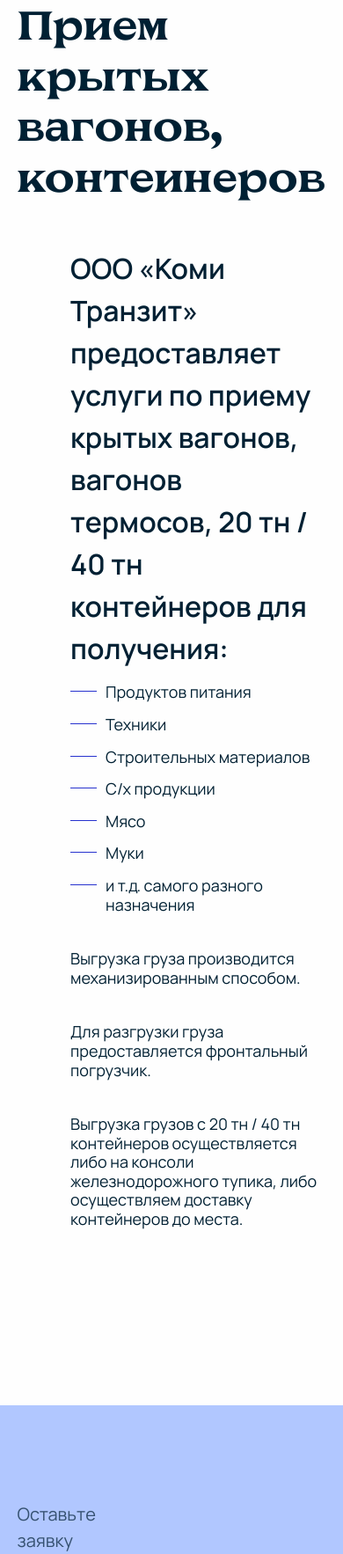
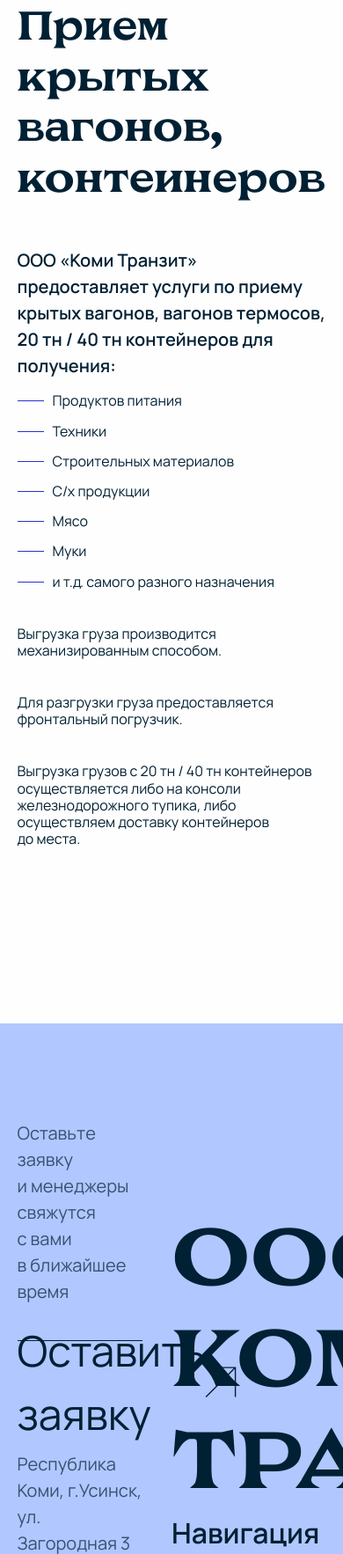
Before and after one commit to ElinkaD/komi-tranzit, a PHP site: page /index.php?page=service02 in a window 390 px wide; the page is wider, and only the part inside the window is pictured. Shown: the part 284-2050 px from the top of that part at 88% size. Run offline with PHP 8.4, Linux system fonts and the light colour scheme.

Commit message:
адаптив для страниц услуг

```diff
--- a/css/service_text.css
+++ b/css/service_text.css
@@ -1,4 +1,4 @@
-/* header */
+/* Title main h1 */
 .menu-main a {
     color: #140C9C;
 }
@@ -20,36 +20,27 @@
 
 .container {
     width: 75vw;
-    margin: 30px 0 200px 80px;
+    margin: 30px 80px 200px 80px;
 
     display: flex;
     flex-direction: column;
     gap: 40px;
 }
 
-.section {
+.serve {
     display: flex;
     flex-direction: column;
     gap: 15px;
 }
 
-.header {
+.serve h3{
     font-size: 32px;
-    font-family: Hauora, sans-serif;
     font-weight: 600;
-    line-height: 48px;
 }
-
-
 
 .item {
     display: flex;
     gap: 10px;
-
-    font-size: 18px;
-    font-family: Hauora, sans-serif;
-    font-weight: 400;
-    line-height: 1.2;
 }
 
 .item hr {
@@ -57,11 +48,17 @@
     height: 10px;
     border-bottom: 1px solid #2732CE;
     margin: 0;
-
+}
+.item p{
+    font-size: 18px;
+    font-family: Hauora, sans-serif;
+    font-weight: 400;
+    line-height: 1.2;
+    color: #002033;
 }
 
 .sub-item{
-    transform: translate(0, -15%);
+    transform: translate(0, -10%);
     margin-left: 40px;
 }
 .sub-item p{
@@ -69,3 +66,19 @@
     padding: 2px;
     color: #002033;
 }
+
+
+@media (max-width: 800px) {
+    .serve h3{
+        font-size: 20px;
+    }
+    .item p{
+        font-size: 16px;
+    }
+
+    .container {
+        width: 100vw;
+        margin: 30px 0 200px 0;
+        padding: 0 5%;
+    }
+}
--- a/service02.php
+++ b/service02.php
@@ -14,50 +14,50 @@
 </section>
 
 <div class="container">
-    <section class="section">
-        <div class="header">ООО «Коми Транзит» предоставляет услуги по приему крытых вагонов, вагонов термосов, 20 тн / 40 тн контейнеров для получения:</div>
+    <section class="serve">
+        <h3>ООО «Коми Транзит» предоставляет услуги по приему крытых вагонов, вагонов термосов, 20 тн / 40 тн контейнеров для получения:</h3>
         <div class="item">
             <hr>
-            <span>Продуктов питания</span>
+            <p>Продуктов питания</p>
         </div>
         <div class="item">
             <hr>
-            <span>Техники</span>
+            <p>Техники</p>
         </div>
         <div class="item">
             <hr>
-            <span>Строительных материалов</span>
+            <p>Строительных материалов</p>
         </div>
         <div class="item">
             <hr>
-            <span>С/х продукции</span>
+            <p>С/х продукции</p>
         </div>
         <div class="item">
             <hr>
-            <span>Мясо</span>
+            <p>Мясо</p>
         </div>
         <div class="item">
             <hr>
-            <span>Муки</span>
+            <p>Муки</p>
         </div>
         <div class="item">
             <hr>
-            <span>и&nbsp;т.д. самого разного назначения</span>
+            <p>и&nbsp;т.д. самого разного назначения</p>
+        </div>
+    </section>
+    <section class="serve">
+        <div class="item">
+            <p>Выгрузка груза производится механизированным способом.</p>
+        </div>
+    </section>
+    <section class="serve">
+        <div class="item">
+            <p>Для разгрузки груза предоставляется фронтальный погрузчик.</p>
         </div>
     </section>
     <section class="section">
         <div class="item">
-            <span>Выгрузка груза производится механизированным способом.</span>
-        </div>
-    </section>
-    <section class="section">
-        <div class="item">
-            <span>Для разгрузки груза предоставляется фронтальный погрузчик.</span>
-        </div>
-    </section>
-    <section class="section">
-        <div class="item">
-        <span>Выгрузка грузов с&nbsp;20&nbsp;тн&nbsp;/ 40&nbsp;тн контейнеров осуществляется либо на&nbsp;консоли железнодорожного тупика, либо осуществляем доставку контейнеров до&nbsp;места.</span>
+        <p>Выгрузка грузов с&nbsp;20&nbsp;тн&nbsp;/ 40&nbsp;тн контейнеров осуществляется либо на&nbsp;консоли железнодорожного тупика, либо осуществляем доставку контейнеров до&nbsp;места.</p>
         </div>
     </section>
 </div>
```
Also changed, not shown: service01.php (+21 -21 lines), service03.php (+11 -11 lines).
